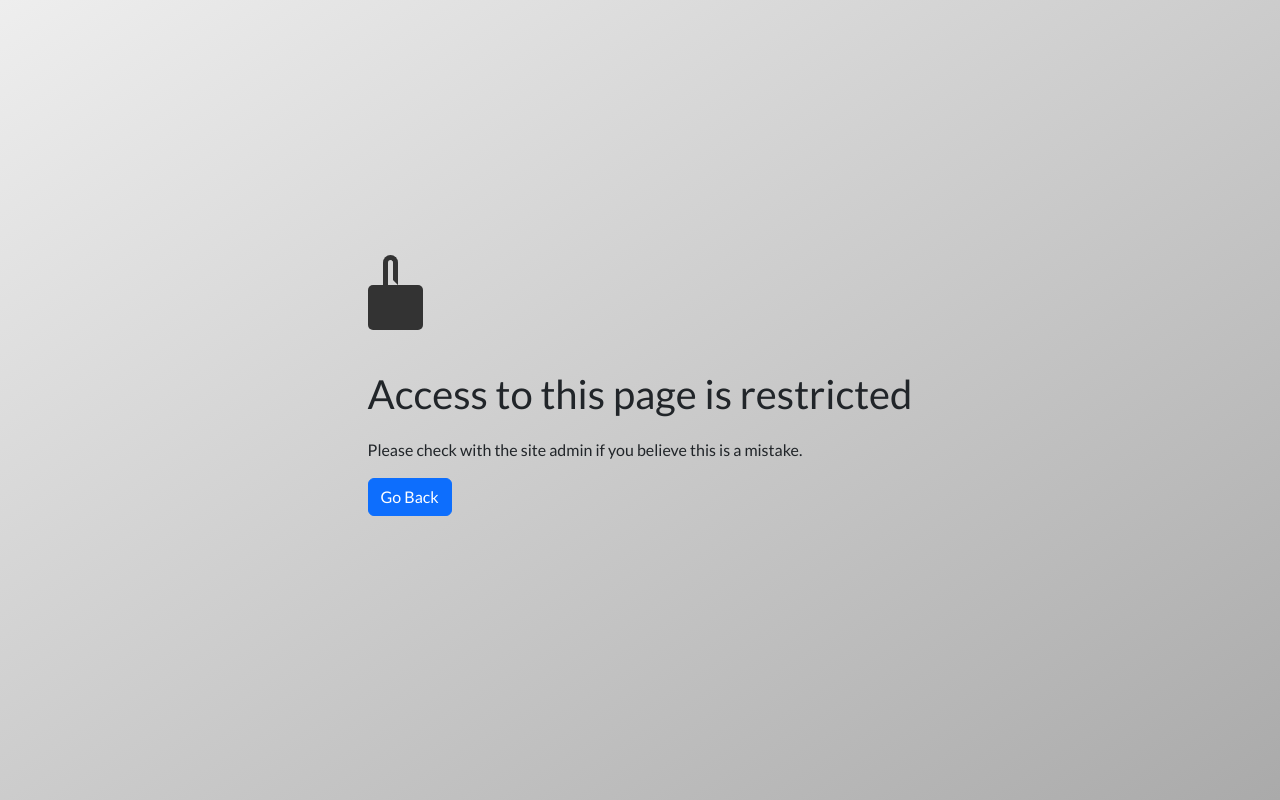
After one commit to MDtech-code/SchoolManagementSystem, a Django app: template templates/errors/403.html in a window 1280 px wide. The commit adds this page. Run offline with Django 5.2, Linux system fonts and the light colour scheme; the template is opened without the code that fills it, so the values that code supplies are empty; some libraries are stand-ins or nearby versions.

Commit message:
add some mixin and decorator for my account and also add anotherbase of restricted page and some specfic page and also add error folder in template to define error template

```diff
--- a/templates/accounts/authentication/email_sent.html
+++ b/templates/accounts/authentication/email_sent.html
@@ -1,5 +1,7 @@
 
-{% extends "base/base.html" %}
+{% extends 'base/restricted_base.html' %}
+{% comment %} {% extends "base/base.html" %} {% endcomment %}
+
 {% block content %}
 <h2>Email Sent</h2>
 <p>{{ message }}</p>
--- a/templates/accounts/authentication/forget_password.html
+++ b/templates/accounts/authentication/forget_password.html
@@ -1,4 +1,6 @@
-{% extends "base/base.html" %}
+{% extends 'base/restricted_base.html' %}
+{% comment %} {% extends "base/base.html" %} {% endcomment %}
+
 {% block content %}
 <div class="container d-flex justify-content-center align-items-center min-vh-100">
     <div class="card p-4 shadow-lg border-0" style="max-width: 400px; width: 100%;">
--- a/templates/accounts/authentication/verify_email.html
+++ b/templates/accounts/authentication/verify_email.html
@@ -1,4 +1,6 @@
-{% extends "base/base.html" %}
+{% extends 'base/restricted_base.html' %}
+{% comment %} {% extends "base/base.html" %} {% endcomment %}
+
 {% block content %}
 <div class="container d-flex justify-content-center align-items-center min-vh-100">
     <div class="card p-4 shadow-lg border-0" style="max-width: 400px; width: 100%;">
--- a/templates/accounts/authentication/verify_email_result.html
+++ b/templates/accounts/authentication/verify_email_result.html
@@ -1,4 +1,6 @@
-{% extends "base/base.html" %}
+{% extends 'base/restricted_base.html' %}
+{% comment %} {% extends "base/base.html" %} {% endcomment %}
+
 {% block content %}
 <div class="container d-flex justify-content-center align-items-center min-vh-100">
     <div class="card p-4 shadow-lg border-0 text-center" style="max-width: 400px; width: 100%;">
--- /dev/null
+++ b/templates/base/restricted_base.html
@@ -0,0 +1,31 @@
+{% load static %}
+<!DOCTYPE html>
+<html lang="en">
+
+<head>
+    <meta charset="UTF-8">
+    <meta name="viewport" content="width=device-width, initial-scale=1.0">
+    <title>{% block title %}Restricted Access{% endblock title %}</title>
+    <link rel="stylesheet" href="{% static 'css/bootstrap.min.css' %}">
+    {% comment %} <link rel="stylesheet" href="{% static 'css/restricted_styles.css' %}"> {% endcomment %}
+    {% block extra_css %}{% endblock extra_css %}
+</head>
+<body>
+    {% if messages %}
+  <div class="messages">
+    {% for message in messages %}
+      <div class="alert alert-{{ message.tags }}" role="alert">
+        {{ message }}
+        <button type="button" class="btn-close" data-bs-dismiss="alert" aria-label="Close"></button>
+      </div>
+    {% endfor %}
+  </div>
+{% endif %}
+    <div class="restricted-container">
+        {% block content %}{% endblock content %}
+    </div>
+    <script src="{% static 'js/jquery.min.js' %}"></script>
+    <script src="{% static 'js/popper.min.js' %}"></script>
+    <script src="{% static 'js/bootstrap.min.js' %}"></script>
+</body>
+</html>
--- /dev/null
+++ b/templates/errors/403.html
@@ -0,0 +1,108 @@
+{% extends 'base/restricted_base.html' %}
+{% load static %}
+{% block title %}Forbidden{% endblock title %}
+
+{% block content %}
+<style>
+    @import url('https://fonts.googleapis.com/css?family=Lato');
+
+    /* Animation time variable replaced directly */
+    * {
+      position: relative;
+      margin: 0;
+      padding: 0;
+      box-sizing: border-box;
+      font-family: 'Lato', sans-serif;
+    }
+
+    body {
+      height: 100vh;
+      display: flex;
+      flex-direction: column;
+      justify-content: center;
+      align-items: center;
+      background: linear-gradient(to bottom right, #EEE, #AAA);
+    }
+
+    h1 {
+      margin: 40px 0 20px;
+    }
+
+    .lock {
+      border-radius: 5px;
+      width: 55px;
+      height: 45px;
+      background-color: #333;
+      animation: dip 1s;
+      animation-delay: 1.5s;
+      position: relative;
+    }
+
+    .lock::before,
+    .lock::after {
+      content: '';
+      position: absolute;
+      border-left: 5px solid #333;
+      height: 20px;
+      width: 15px;
+      left: calc(50% - 12.5px);
+    }
+
+    .lock::before {
+      top: -30px;
+      border: 5px solid #333;
+      border-bottom-color: transparent;
+      border-radius: 15px 15px 0 0;
+      height: 30px;
+      animation: lock 2s, spin 2s;
+    }
+
+    .lock::after {
+      top: -10px;
+      border-right: 5px solid transparent;
+      animation: spin 2s;
+    }
+
+    @keyframes lock {
+      0% {
+        top: -45px;
+      }
+      65% {
+        top: -45px;
+      }
+      100% {
+        top: -30px;
+      }
+    }
+
+    @keyframes spin {
+      0% {
+        transform: scaleX(-1);
+        left: calc(50% - 30px);
+      }
+      65% {
+        transform: scaleX(1);
+        left: calc(50% - 12.5px);
+      }
+    }
+
+    @keyframes dip {
+      0% {
+        transform: translateY(0px);
+      }
+      50% {
+        transform: translateY(10px);
+      }
+      100% {
+        transform: translateY(0px);
+      }
+    }
+</style>
+
+<div class="lock"></div>
+<div class="message">
+  <h1>Access to this page is restricted</h1>
+  <p>Please check with the site admin if you believe this is a mistake.</p>
+  <a href="javascript:history.back()" class="btn btn-primary">Go Back</a>
+</div>
+{% endblock %}
```
Also changed, not shown: app/account/decorators.py (added, +76 -0 lines), app/account/forms.py (+10 -9 lines), app/account/mixins.py (added, +7 -0 lines), app/account/views.py (+87 -37 lines), templates/accounts/authentication/reset_password.html (+107 -5 lines), templates/base/base.html (+18 -18 lines), static/image/403.webp (added).
